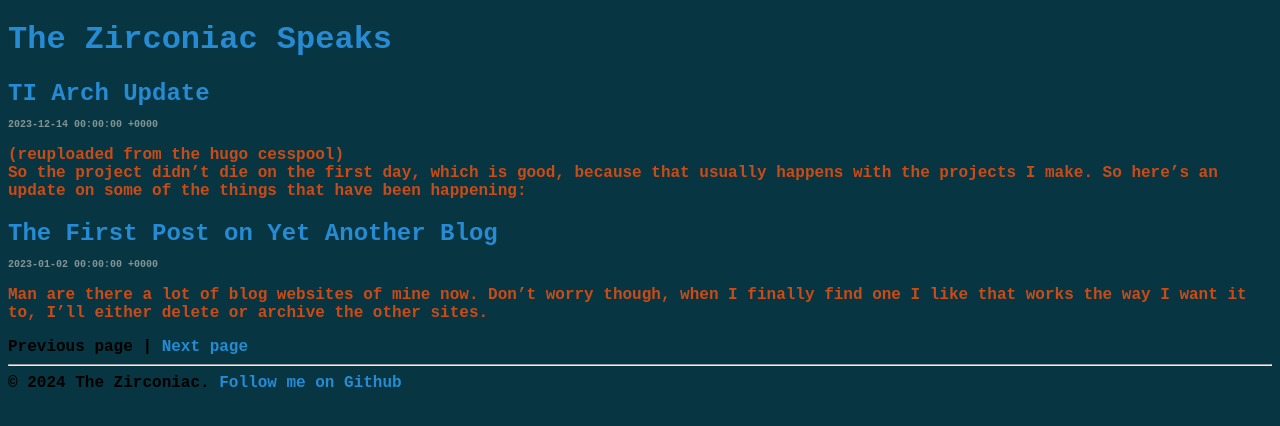
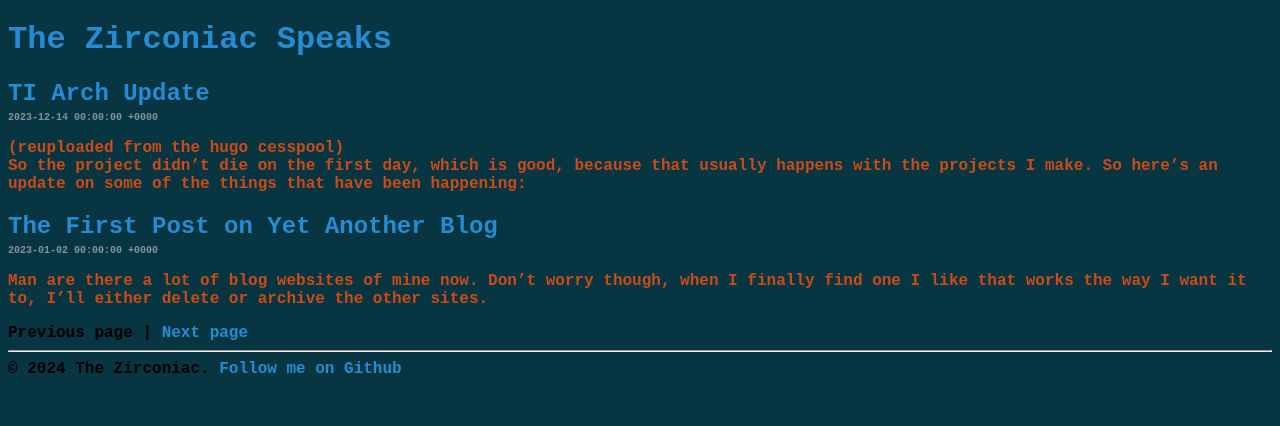
Before and after one commit to ZirconiaCubed3v2/ZirconiaCubed3v2.github.io, a Jekyll site: the page built from index.html, in a window 1280 px wide. Shown: the top 426 px of the page. Built offline with Jekyll 4.4.1, drawn with Linux system fonts in a browser that asks for light colours; the list of posts is cut into pages by our own code.

Commit message:
Update index.html

```diff
--- a/index.html
+++ b/index.html
@@ -3,7 +3,7 @@ layout: default
 ---
 
 {% for post in paginator.posts %}
-  <h2 style="margin-bottom: 0.5em"><a href="{{ post.url }}">{{ post.title }}</a></h2>
+  <h2 style="margin-bottom: 0.1em"><a href="{{ post.url }}">{{ post.title }}</a></h2>
   <p id="date">{{ post.date }}</p>
   {{ post.excerpt }}
 {% endfor %}
```
